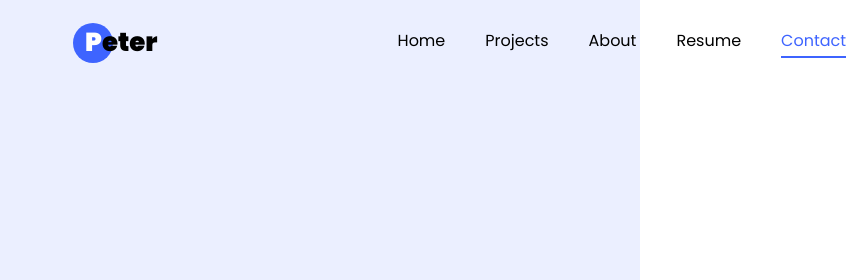
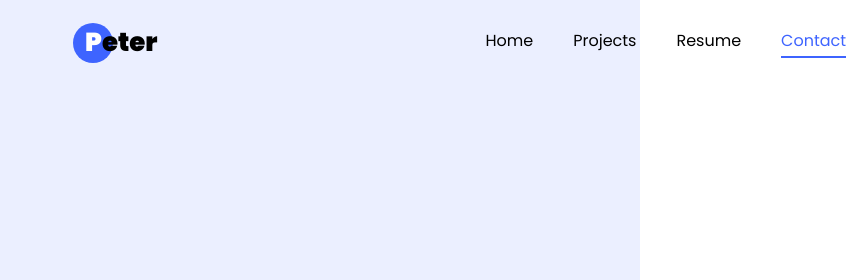
Before and after one commit to peterrobert/peterrobert.github.io, a website: page index.html in a window 1280 px wide. Shown: the top 280 px of the page, 0-864 px from the left. Drawn offline with Linux system fonts and the light colour scheme; files whose address does not match are found by name.

Commit message:
fixed menu lonk

```diff
--- a/index.html
+++ b/index.html
@@ -52,7 +52,6 @@
 
 					<li class="nav-item"><a href="#home-section" class="nav-link"><span>Home</span></a></li>
 					<li class="nav-item"><a href="#projects-section" class="nav-link"><span>Projects</span></a></li>
-					<li class="nav-item"><a href="#about-section" class="nav-link"><span>About</span></a></li>
 					<li class="nav-item"><a href="#resume-section" class="nav-link"><span>Resume</span></a></li>
 					<li class="nav-item"><a href="#contact-section" class="nav-link"><span>Contact</span></a></li>
 					<li class="d-flex al"> <span><a href="https://github.com/peterrobert" target="_blank" class="btn btn-primary"><i class="fa fa-github" aria-hidden="true"></i> github</a></span></li>
```
